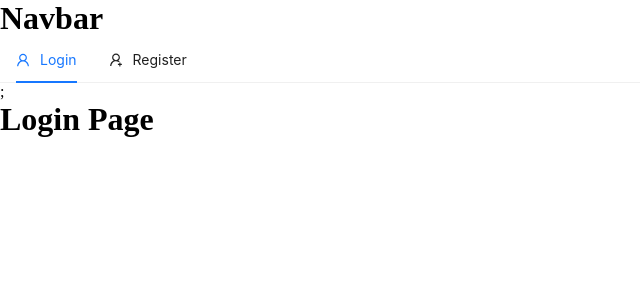
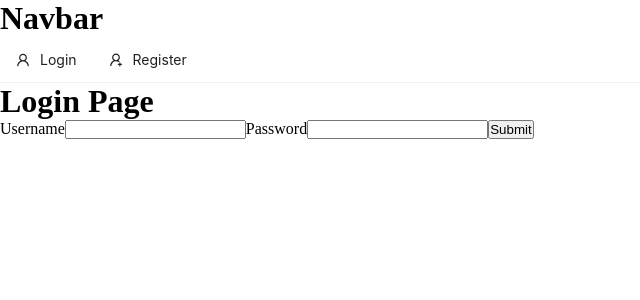
Before and after one commit to chxmek/e-commerce-react, a React (Create React App) app: page /login in a window 1280 px wide. Shown: the top 300 px of the page, without its empty margins (0-640 px from the left). Built offline with nearby package versions, Linux system fonts and the light colour scheme.

Commit message:
update login

```diff
--- a/src/components/functions/auth.js
+++ b/src/components/functions/auth.js
@@ -1,5 +1,9 @@
 import axios from "axios";
 
-export default async function register(value) {
+export async function register(value) {
   return await axios.post(process.env.REACT_APP_API + "/register", value);
 }
+
+export async function login(value) {
+  return await axios.post(process.env.REACT_APP_API + "/login", value);
+}
--- a/src/components/layouts/Navbar.js
+++ b/src/components/layouts/Navbar.js
@@ -1,14 +1,15 @@
-import React, { useState } from "react";
+// import React, { useState } from "react";
+import React from "react";
 import { UserAddOutlined, UserOutlined } from "@ant-design/icons";
 import { Menu } from "antd";
 import { Link } from "react-router-dom";
 
 function Navbar() {
-  const [current, setCurrent] = useState("mail");
-  const onClick = (e) => {
-    console.log("click ", e);
-    setCurrent(e.key);
-  };
+  // const [current, setCurrent] = useState("mail");
+  // const onClick = (e) => {
+  //   console.log("click ", e);
+  //   setCurrent(e.key);
+  // };
   const items = [
     {
       label: <Link to="/login">Login</Link>,
@@ -25,12 +26,11 @@ function Navbar() {
     <div>
       <h1>Navbar</h1>
       <Menu
-        onClick={onClick}
-        selectedKeys={[current]}
+        // onClick={onClick}
+        // selectedKeys={[current]}
         mode="horizontal"
         items={items}
       />
-      ;
     </div>
   );
 }
--- a/src/components/pages/auth/Login.js
+++ b/src/components/pages/auth/Login.js
@@ -1,11 +1,38 @@
-import React from "react";
+import React, { useState } from "react";
+import { login } from "../../functions/auth";
 
-function Login() {
+export default function Login() {
+  const [value, setValue] = useState({
+    username: "",
+    password: "",
+  });
+
+  function handleChange(e) {
+    setValue({ ...value, [e.target.name]: e.target.value });
+  }
+
+  function handleSubmit(e) {
+    e.preventDefault();
+    console.log(value);
+    return login(value)
+      .then((res) => {
+        console.log(res.data);
+      })
+      .catch((err) => {
+        alert(err.response.data);
+      });
+  }
+
   return (
     <div>
       <h1>Login Page</h1>
+      <form onSubmit={handleSubmit}>
+        <label>Username</label>
+        <input type="text" name="username" onChange={handleChange} />
+        <label>Password</label>
+        <input type="text" name="password" onChange={handleChange} />
+        <button>Submit</button>
+      </form>
     </div>
   );
 }
-
-export default Login;
--- a/src/components/pages/auth/Register.js
+++ b/src/components/pages/auth/Register.js
@@ -1,5 +1,5 @@
 import React, { useState } from "react";
-import register from "../../functions/auth";
+import { register } from "../../functions/auth";
 
 export default function Register() {
   const [value, setValue] = useState({
```
